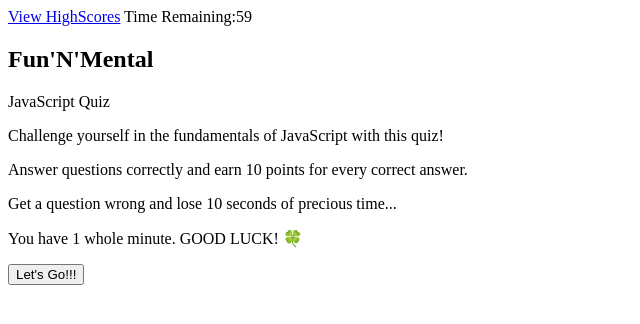
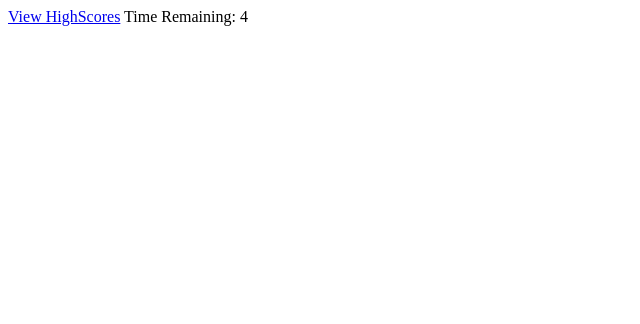
Before and after one commit to bodashi/funnmental-quiz, a plain HTML site: page index.html in a window 1280 px wide. Both pictures are taken after a click on the button "Let's Go!!!". Shown: the whole page, without its empty margins (0-640 px from the left). Drawn offline with Linux system fonts and the light colour scheme.

Commit message:
create quiz questions array with question object

```diff
--- a/assets/js/script.js
+++ b/assets/js/script.js
@@ -1,21 +1,36 @@
 var startQuiz = document.querySelector("#start-quiz");
 var startTimer = document.querySelector("#quizTimer");
+var welcomeEl = document.querySelector("#welcome");
 
-var timerCount = 60;
+var timerCount = 5;
+
+var quizQuestions = [
+  {
+    question: "Which of these does not declare a variable?",
+    answers: ["let", "const", "var", "//"],
+    correctAnswer: "//"
+  }
+]
 
 var beginQuiz = function () {
+  welcomeEl.remove();
 
   var timerCountdown = function () {
-    quizTimer.innerHTML = timerCount;
+    startTimer.textContent = timerCount;
 
     if (timerCount === 0) {
-      alert("Time's Up!!");
+
       clearInterval(startCountdown);
+      startTimer.textContent = "Time's Up!!";
     }
     timerCount--;
   };
 
   var startCountdown = setInterval(timerCountdown, 1000);
+
+  for (var i = 0; i < quizQuestions.length; i++) {
+    console.log(quizQuestions[i]);
+  }
 };
 
 
--- a/index.html
+++ b/index.html
@@ -9,10 +9,10 @@
   <body>
     <header>
       <a href="#highscore">View HighScores</a>
-      <span>Time Remaining:<span id="quizTimer"></span></span>
+      <span>Time Remaining: <span id="quizTimer"></span></span>
     </header>
     <main>
-      <section>
+      <section id="welcome">
         <h1>Fun'N'Mental</h1>
         <p>JavaScript Quiz</p>
         <p>
```
